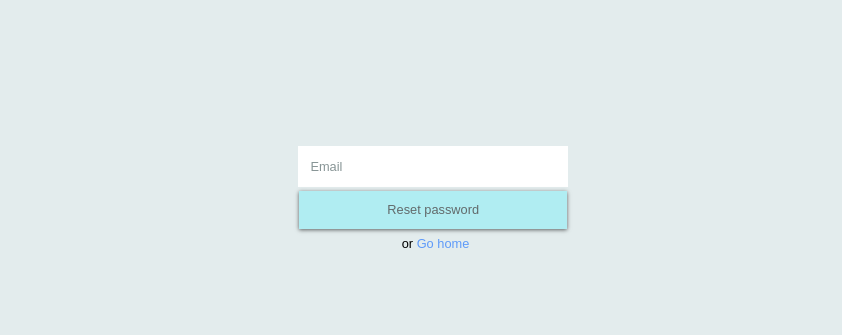
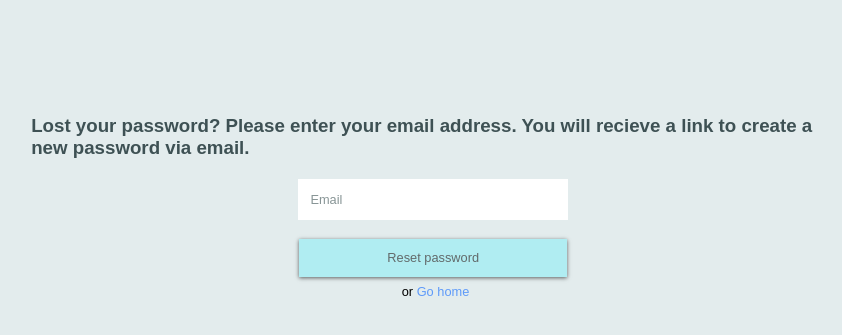
Before and after one commit to Dornat/Camagru, a PHP site: page /forgot_password_page.php in a window 1280 px wide. Shown: the top 335 px of the page, without its empty margins (207-1049 px from the left). Run offline with PHP 8.4, Linux system fonts and the light colour scheme.

Commit message:
forgot pass functionality added

```diff
--- a/css/user_email_varification.css
+++ b/css/user_email_varification.css
@@ -9,3 +9,8 @@ body {
 	justify-content: center;
 	height: 60vh;
 }
+
+.varification-container-div {
+	color: #3e5154;
+	margin: 0 10% 0 10%;
+}
--- a/forgot_password_page.php
+++ b/forgot_password_page.php
@@ -1,3 +1,4 @@
+<?php include("config/setup.php"); ?>
 <!DOCTYPE html>
 <html lang="en">
 	<head>
@@ -5,11 +6,35 @@
 		<link rel="stylesheet" href="css/style.css">
 		<link rel="stylesheet" href="css/login_form.css">
 		<link rel="stylesheet" href="css/sign_up_page.css">
+		<link rel="stylesheet" href="css/user_email_varification.css">
 	</head>
 	<body>
 		<div class="varification-container">
-			<form id="form" action="sign_up_page.php" method="post" class="login-form-container sign-up-form-container">
+			<div class="varification-container-div">
+				<h3>Lost your password? Please enter your email address. You will recieve a link to create a new password via email.</h3>
+			</div>
+			<form id="form" action="forgot_password_page.php" method="post" class="login-form-container sign-up-form-container">
 				<input class="field-of-login-form field-of-signup-form" type="text" name="email" placeholder="Email" required pattern="^[A-Za-z0-9._\-]{1,32}@(?!\.)[A-Za-z0-9.\-]+\.[A-Za-z]{2,63}$" oninput="setCustomValidity(''); checkValidity(); setCustomValidity(validity.valid ? '' : 'Invalid Email address.');">
+				<div class="user-already-exists">&nbsp;<?php
+if (isset($_POST['submit'])) {
+	if ($_POST['submit'] === 'Reset password') {
+		if (emailIsInDb($_POST['email'], $pdo)) {
+			$tempPassword = strtoupper(bin2hex(random_bytes(6)));
+			$hashedTempPassword = hash('sha256', $tempPassword);
+			resetOldUserPasswordToTemp($_POST['email'], $hashedTempPassword, $pdo);
+			$resetMessage = emailResetMessage($tempPassword);
+
+			$mailHeaders = 'MIME-version: 1.0' . "\r\n";
+			$mailHeaders .= 'Content-Type:text/html;charset=UTF-8' . "\r\n";
+			$mailHeaders .= 'From: noreply@camagru.com' . "\r\n";
+
+			$mailReturnValue = mail($_POST['email'], "Camagru password reset", $resetMessage, $mailHeaders);
+			header("Location: reset_password_page.php");
+		} else {
+			echo "* Email is not registered";
+		}
+	}
+} ?></div>
 				<input class="field-of-login-form submit-btn-for-login-form submit-btn-for-signup" type="submit" name="submit" value="Reset password">
 			<div class="sign-up-forgot-container sign-up-gohome">
 				<p class="sign-up">or <a class="sign-up-href" href="index.php">Go home</a></p>
@@ -18,3 +43,29 @@
 		</div>
 	</body>
 </html>
+<?php
+function emailIsInDb($email, $pdo) {
+	$statement = "SELECT `email` FROM `users` WHERE `email`=?";
+	$preparedStatement = $pdo->prepare($statement);
+	$preparedStatement->execute([$email]);
+	return ($preparedStatement->fetch());
+}
+
+function resetOldUserPasswordToTemp($email, $tempPassword, $pdo) {
+	$statement = "UPDATE `users` SET `password`=? WHERE `email`=?";
+	$preparedStatement = $pdo->prepare($statement);
+	$preparedStatement->execute([$tempPassword, $email]);
+}
+
+function emailResetMessage($tempPassword) {
+	$message = "<html><head>";
+	$message .= "<title>Password reset</title></head>";
+	$message .= "<body><h1>Password reset</h1>";
+	$message .= "<p>Hello there!</p>";
+	$message .= "<p>You resetted your password, so we got you a new one, please change this temporary password to something a little bit more secure.</p>";
+	$message .= "<p>Temporary password: $tempPassword</p>";
+	$message .= "</body></html>";
+
+	return $message;
+}
+?>
--- a/login_form.php
+++ b/login_form.php
@@ -5,7 +5,7 @@
 		<input class="field-of-login-form submit-btn-for-login-form" type="submit" name="submit" value="Login">
 		<div class="sign-up-forgot-container">
 			<p class="sign-up">or <a class="sign-up-href" href="sign_up_page.php">Sign up</a></p>
-			<p class="sign-up"><a class="sign-up-href" href="#">Forgot password?</a></p>
+			<p class="sign-up"><a class="sign-up-href" href="forgot_password_page.php">Forgot password?</a></p>
 		</div>
 	</div>
 	<div class="invalid-input">
```
Also changed, not shown: reset_password_page.php (added, +18 -0 lines), sign_up_page.php (+31 -26 lines), user_profile_page.php (added).
